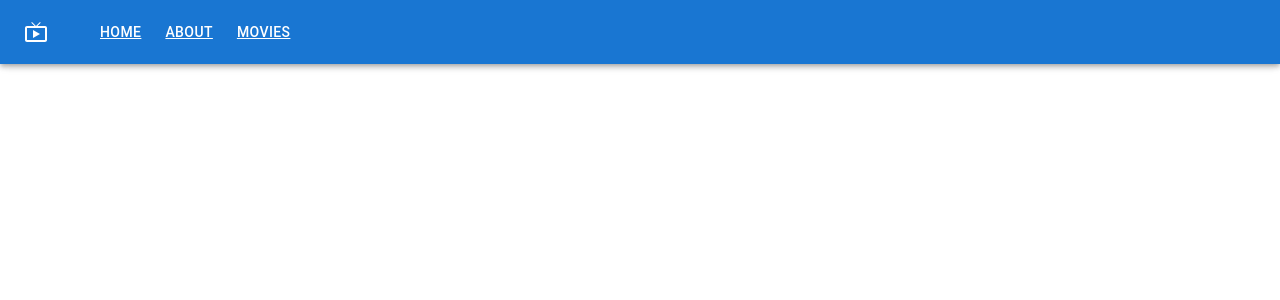
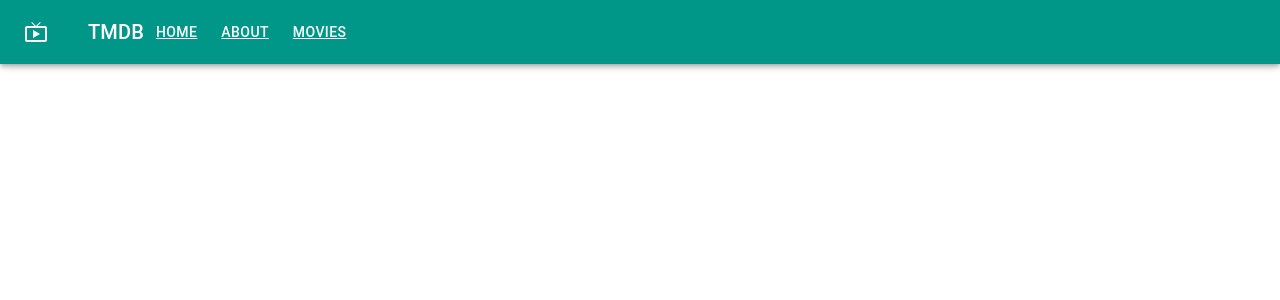
Before and after one commit to vbasoon/movies-db, a React (Create React App) app: page / in a window 1280 px wide. Shown: the top 300 px of the page. Built offline with nearby package versions, Linux system fonts and the light colour scheme.

Commit message:
MUI card

```diff
--- a/src/App.tsx
+++ b/src/App.tsx
@@ -1,8 +1,17 @@
 import React from 'react';
 import styles from './App.module.scss';
 import { Link as RouterLink, Outlet } from 'react-router-dom';
-import { AppBar, CssBaseline, Link, Toolbar } from '@mui/material';
+import {
+   AppBar,
+   CssBaseline,
+   Link,
+   ThemeProvider,
+   Toolbar,
+   Typography,
+   createTheme
+  } from '@mui/material';
 import LiveTvOutlinedIcon from '@mui/icons-material/LiveTvOutlined';
+import { teal } from '@mui/material/colors';
 
 function HeaderLink({
   children,
@@ -24,14 +33,26 @@ function HeaderLink({
   );
 }
 
+const defaultTheme = createTheme({
+  palette: {
+    primary: teal,
+    secondary: {
+      main: "#96800f"
+    }
+  }
+})
+
 function App() {
   return (
-
+    <ThemeProvider theme={defaultTheme}>
     <div>
       <CssBaseline/>
       <AppBar>
       <Toolbar>
         <LiveTvOutlinedIcon sx={{ mr: 5}} />
+        <Typography variant='h6' color="inherit" noWrap>
+          TMDB
+        </Typography>
         <nav>
             <HeaderLink to="/">Home</HeaderLink>
             <HeaderLink to="/about">About</HeaderLink>
@@ -39,10 +60,11 @@ function App() {
         </nav>
       </Toolbar>
       </AppBar>
-      <main className={styles.main}>
+      <main>
         <Outlet/>
       </main>
     </div>
+    </ThemeProvider>
   );
 }
 
--- a/src/pages/Movies/MovieCard.tsx
+++ b/src/pages/Movies/MovieCard.tsx
@@ -1,6 +1,6 @@
 import { Link } from "react-router-dom"
-
 import styles from "./MovieCard.module.scss"
+import { Card, CardMedia } from "@mui/material"
 
 interface MovieCardProps {
   id: number,
@@ -10,14 +10,17 @@ interface MovieCardProps {
   image?: string,
 }
 
-function MovieCard({id, title, overview, popularity, image="/movie-thumb.png" }: MovieCardProps) {
+function MovieCard({
+  id,
+  title,
+  overview,
+  popularity,
+  image="/movie-thumb.png",
+}: MovieCardProps) {
   return (
-    <article className={styles.card}>
-      <img
-        className={styles.thumbnail}
-        src={image}
-        alt="Movie thumbnail"
-      />
+    <Card>
+      <CardMedia component="div" image={image} sx={{pt: "56.25%"}} />
+
       <div className={styles.content}>
         <div>
           <Link to={`/movies/${id}`}>{title}</Link>
@@ -25,7 +28,7 @@ function MovieCard({id, title, overview, popularity, image="/movie-thumb.png" }:
           <div className={styles.popularity}>{popularity}</div>
         </div>
       </div>
-    </article>
+    </Card>
   )
 }
 
--- a/src/pages/Movies/Movies.tsx
+++ b/src/pages/Movies/Movies.tsx
@@ -2,11 +2,10 @@ import { Movie, fetchMovies } from "../../store/reducers/movies";
 import { connect } from "react-redux";
 import { RootState } from "../../store/store";
 import MovieCard from "./MovieCard";
-import styles from "./Movies.module.scss"
 import { useEffect } from "react";
 import { useAppDispatch } from "../../hooks";
-
-import './Movies.css'
+import { Container } from "@mui/system"
+import { Grid, LinearProgress, Typography } from "@mui/material";
 
 interface MoviesProps {
   movies: Movie[],
@@ -21,24 +20,28 @@ function Movies({movies, loading}: MoviesProps) {
   }, [dispatch]);
 
   return (
-    <section className="Movies">
-      <div className={styles.list}>
+    <Container sx={{py: 10}} maxWidth="lg">
+      <Typography variant="h4" align="center">Now playing</Typography>
+
         {loading ? (
-          <h3>Loading...</h3>
+          <LinearProgress color="secondary"/>
           ) : (
-            movies.map((m)=>(
+            <Grid container spacing={4}>
+            {movies.map((m)=>(
+              <Grid item key={m.id} xs={12} sm={6} md={4}>
                 <MovieCard
-                  key={m.id}
                     id={m.id}
                     title={m.title}
                     overview={m.overview}
                     popularity={m.popularity}
                     image={m.image}
                 />
-        ))
+              </Grid>
+        ))}
+        </Grid>
         )}
-      </div>
-    </section>
+
+    </Container>
   )
 }
 
```
Lines whose indentation alone changed are shown as unchanged.
